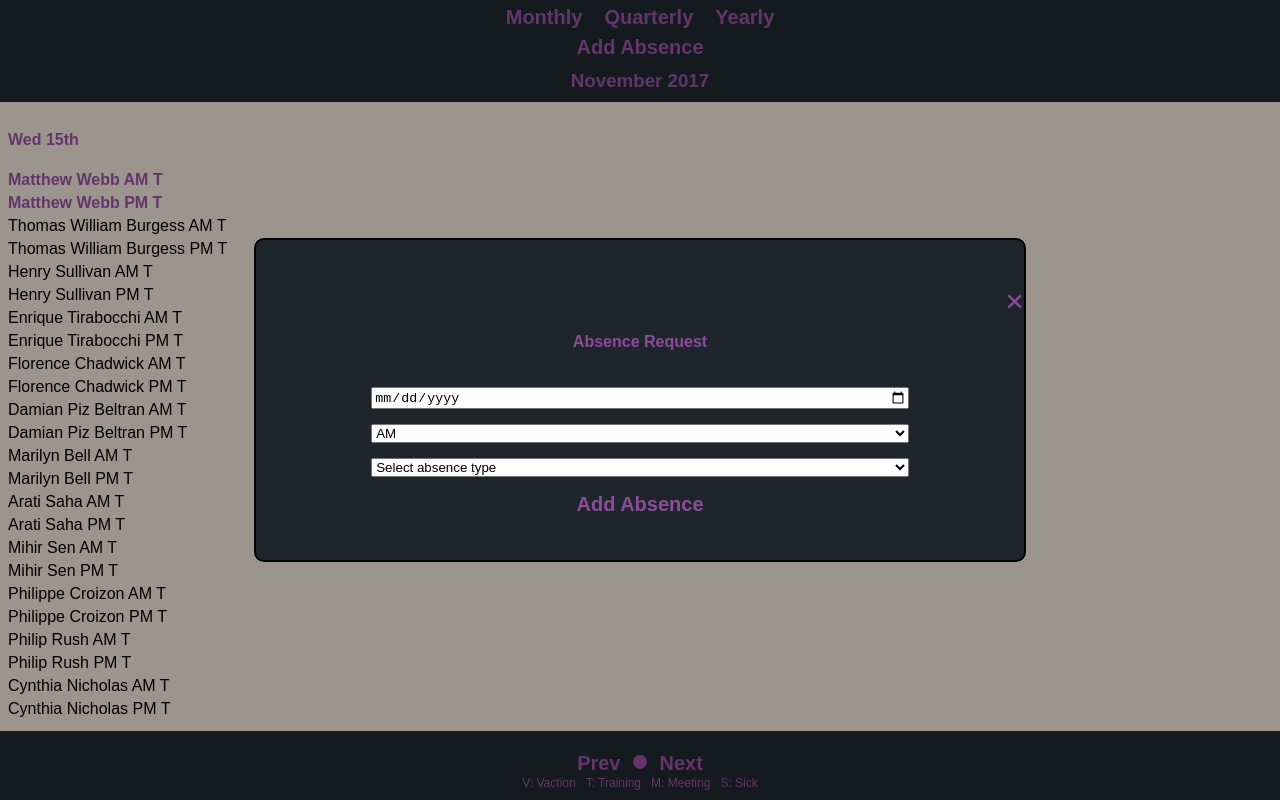
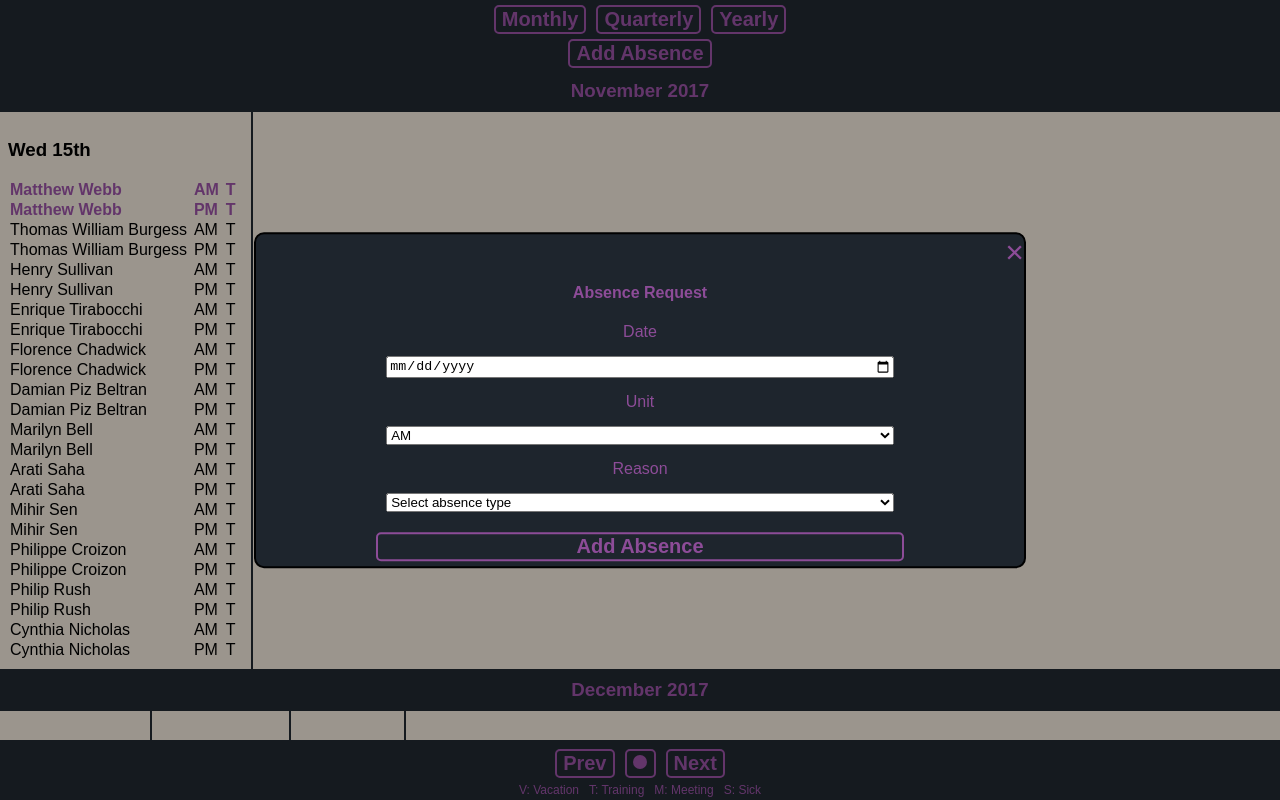
Before and after one commit to CJHunter91/absentee_manager, a React (Create React App) app: page / in a window 1280 px wide. Both pictures are taken after a click on the button "Add Absence". Shown: the top 800 px of the page. Built offline with nearby package versions, Linux system fonts and the light colour scheme.

Commit message:
adds css styling and adds tables to each day

```diff
--- a/src/App.css
+++ b/src/App.css
@@ -1,21 +1,15 @@
+
 body{
 	background-color: #DDD5CA;
-	margin-top: 60px;
+	margin-top: 70px;
 }
 
-h4{
+h4, label{
 	color: #8D4C98;
 }
 
-.absentee-render{
-	display: flex;
-	white-space: nowrap;
-	overflow-y: scroll;
-	width: 100%;
-}
-
-.month:last-of-type{
-	margin-bottom: 60px;
+input, select{
+	margin: 15px;
 }
 
 
@@ -24,21 +18,57 @@ ul, li{
 	padding: 0px;
 	margin: 0px;
 }
+
+circle:hover{
+  fill:white;
+}
+
+form{
+	display: flex;
+	justify-content: center;
+	flex-direction: column;
+	width: 70%;
+	margin: 0 auto;
+}
+
+table td{
+	padding: 0px 5px 0px 0px;
+}
+
+.alert{
+	color: red;
+}
+
+.absentee-render{
+	display: flex;
+	white-space: nowrap;
+	overflow-y: scroll;
+	width: 100%;
+
+}
 .day{
-	margin: 8px;
+	padding: 8px;
+	border-right: solid 2px #1E252D;
 }
 
 .day li{
 	margin: 5px 0px;
 }
 
-.month h3{
+.month-title{
 	text-align: center;
 	padding: 10px;
 	margin: 0px 0px 0px 0px;
 	color:#8D4C98;
 	background-color: #1E252D;
+}
 
+.month-days{
+	display: flex;
+}
+
+.month:last-of-type{
+	margin-bottom: 60px;
 }
 
 .pholiday{
@@ -51,16 +81,14 @@ ul, li{
 	font-weight: bold;
 }
 
-.month-days{
-	display: flex;
+#user-input h4{
+	margin-top: 50px;
 }
+
 
 #new-absence{
 	margin: 5px 5px 0px 5px;
 	background-color: #1E252D;
-	color:#8D4C98;
-	border: none;
-	border-radius: 5px;
 	font-weight: bold;
 }
 
@@ -92,7 +120,7 @@ ul, li{
 	text-align: center;
 	position: fixed;
 	top: 0px;
-	height: 60px;
+	height: 70px;
 	width: 100%;
 	background-color: #1E252D;
 }
@@ -104,8 +132,6 @@ ul, li{
 #fixed-nav button{
 	margin: 5px 5px 0px 5px;
 	background-color: #1E252D;
-	color:#8D4C98;
-	border: none;
 	font-weight: bold;
 
 }
@@ -116,17 +142,14 @@ ul, li{
 .button{
 	background-color: #1E252D;
 	color:#8D4C98;
-	border: none;
+	border: solid 2px #8D4C98;
+	border-radius: 5px;
 	font-weight: bold;
 	font-size: 20px;
+	margin: 5px 5px;
 }
-
-form{
-	display: flex;
-	justify-content: center;
-	flex-direction: column;
-	width: 70%;
-	margin: 0 auto;
+.button:hover{
+	color: white;
 }
 
 #close{
@@ -140,22 +163,12 @@ form{
 	position: fixed;
    top: 50%;
    left: 50%;
-   height: 40%;
    width: 60%;
    transform: translate(-50%, -50%);
    z-index: 9999;
    background: #1E252D;
    border-radius: 10px;
    border: solid 2px;
-}
-
-#user-input h4{
-	margin-top: 50px;
-}
-
-
-input, select{
-	margin-top: 15px;
 }
 
 #backdrop{
--- a/src/components/MonthView.jsx
+++ b/src/components/MonthView.jsx
@@ -44,40 +44,48 @@ class MonthView extends Component{
 			return dayArrays.map((day, index)=>{
 				return(
 					<section key={index} className="day">
-					<h4>{moment(day[0].date).format('ddd Do')}</h4>
-					<ul>
+					<h3>{moment(day[0].date).format('ddd Do')}</h3>
+					<table>
+					<tbody>
 					{day.map((absence, index)=>{
 						if(absence.title){
 							return(
-								<li className="pholiday" key={index} onClick={()=>{this.props.absenceClick({
+								<tr className="pholiday" key={index} onClick={()=>{this.props.absenceClick({
 							userid:1,
 							date:absence.date,
 							unit:absence.unit,
 							value:"P"
 						})}}>
+								<td>
 								{absence.title}
-								</li>
+								</td>
+								</tr>
 								)
 						}
 						else if(absence.userid === this.props.userID){
 							return(
-								<li className="user" key={index} onClick={()=>{this.props.absenceClick({
+								<tr className="user" key={index} onClick={()=>{this.props.absenceClick({
 							userid:absence.userid,
 							date:absence.date,
 							unit:absence.unit,
 							value:absence.value
 						})}}>
-								{absence.name} {absence.unit} {absence.value}
-								</li>
+								<td>{absence.name}</td>
+								<td>{absence.unit}</td>
+								<td>{absence.value}</td>
+								</tr>
 								)}
 						else{
 							return(
-								<li key={index}>
-								{absence.name} {absence.unit} {absence.value}
-								</li>
+								<tr key={index}>
+								<td>{absence.name}</td>
+								<td>{absence.unit}</td>
+								<td>{absence.value}</td>
+								</tr>
 								)}
 						})}
-					</ul>
+					</tbody>
+					</table>
 					</section>
 					)
 			})}
@@ -86,7 +94,7 @@ class MonthView extends Component{
 	render(){
 		return(
 			<section className="absentee-render">
-			{this.absenteeRender()}
+			{this.absenteeRender() ? this.absenteeRender() : <p>No absences this month</p>}
 			</section>
 			)
 	}
--- a/src/components/UserInput.jsx
+++ b/src/components/UserInput.jsx
@@ -15,16 +15,19 @@ render(){
     <span id="close" onClick={this.props.closeModal} className="close">&times;</span>
       <h4>Absence Request</h4>
       <form onSubmit={this.props.submitData}>
+        <label>Date</label>
         <input name="date" type="date"
           value={this.props.data.date}
           onChange={this.props.updateAbscenseData}
           min={moment().format('YYYY-MM-DD')}
           required
           />
+        <label>Unit</label>
         <select name="unit" value={this.props.data.unit} onChange={this.props.updateAbscenseData}>
           <option value="AM">AM</option>
           <option value="PM">PM</option>
         </select>
+        <label>Reason</label>
         <select name="value" value={this.props.data.value} onChange={this.props.updateAbscenseData} required>
           <option value="" disabled>Select absence type</option>
           <option value="V">Vacation</option>
--- a/src/containers/Agenda.jsx
+++ b/src/containers/Agenda.jsx
@@ -215,7 +215,7 @@ submitAbsenceData(e){
 		for (var i = 0; i < this.state.monthsToRender; i++) {
 			monthArray.push(
 				<section key={i} className="month">
-				<h3>{this.getMonthYearFormat(date)}</h3>
+				<h3 class="month-title">{this.getMonthYearFormat(date)}</h3>
 				<article className="month-days">
 				<DateView absenceClick={this.clickAbsenceData}
 				getAbsenteeDates={this.holidaysAndAbsentees}
@@ -251,7 +251,7 @@ submitAbsenceData(e){
 			onClick={()=>{this.setState({monthsToRender:12})}}>Yearly</button>
 			</div>
 			<div>
-			<button id="new-absence" className="new button" onClick={this.openModal}>Add Absence</button>
+			<button id="new-absence" className="button" onClick={this.openModal}>Add Absence</button>
 			</div>
 			</nav>
 			{this.renderMonths()}
@@ -273,7 +273,7 @@ submitAbsenceData(e){
 			<button id="next-month" className="next button" onClick={this.updateMonth}>Next</button>
 			</div>
 			<ul>
-			<li>V: Vaction</li>
+			<li>V: Vacation</li>
 			<li>T: Training</li>
 			<li>M: Meeting</li>
 			<li>S: Sick</li>
```
